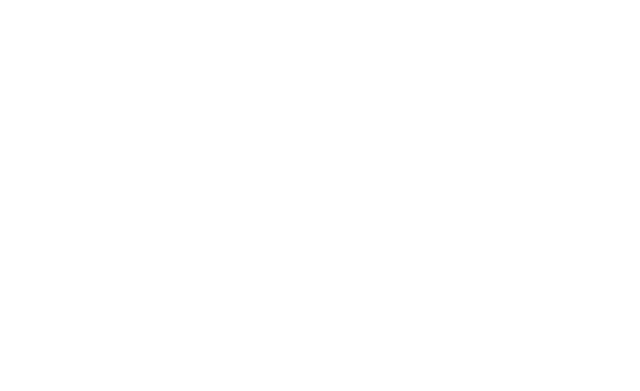
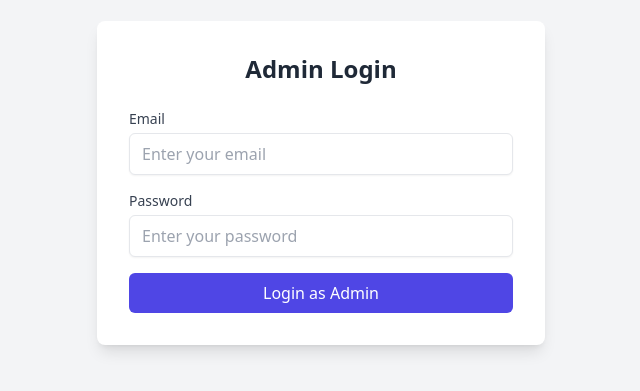
Before and after one commit to ShahzaibShahbaz/smartwear, a React (Create React App) app in the folder front-end/: page /admin-login in a window 1280 px wide. Before the commit this address had no page. Shown: the part 217-608 px from the top of the page, without its empty margins (319-959 px from the left). Built offline with nearby package versions, Linux system fonts and the light colour scheme.

Commit message:
Admin Functionality

```diff
--- a/front-end/src/App.js
+++ b/front-end/src/App.js
@@ -10,6 +10,9 @@
 import ProductPage from "./pages/ProductPage";
 import PlaceOrder from "./pages/PlaceOrder";
 import Wishlist from './pages/Wishlist';
+import AdminLogin from "./pages/AdminLogin";
+import AdminDashboard from "./pages/AdminDashboard.jsx";
+import ProtectedRoute from "./components/ProtectedRoute";
 
 function App() {
   return (
@@ -27,6 +30,10 @@
         <Route path="/chatbot" element={<Chatbot />} />
         <Route path="/placeorder" element={<PlaceOrder />} />
         <Route path="/wishlist" element={<Wishlist />} />
+        <Route path="/admin-login" element={<AdminLogin />} />
+        <Route element={<ProtectedRoute />}>
+          <Route path="/admin-dashboard" element={<AdminDashboard />} />
+        </Route>
       </Routes>
     </div>
   );
--- /dev/null
+++ b/front-end/src/components/ProtectedRoute.jsx
@@ -0,0 +1,11 @@
+import React from "react";
+import { Navigate, Outlet } from "react-router-dom";
+
+const ProtectedRoute = () => {
+  const token = localStorage.getItem("admin_token");
+
+  // Check if the token exists, otherwise redirect to login
+  return token ? <Outlet /> : <Navigate to="/admin-login" replace />;
+};
+
+export default ProtectedRoute;
--- /dev/null
+++ b/front-end/src/pages/AdminDashboard.jsx
@@ -0,0 +1,88 @@
+import React from "react";
+import { useNavigate } from "react-router-dom";
+import { useDispatch } from "react-redux";
+import { logout } from "../store/authSlice"; // Import the action
+
+function AdminDashboard() {
+  const navigate = useNavigate();
+  const dispatch = useDispatch();
+
+  const handleAdminLogout = () => {
+    dispatch(logout()); // Dispatch adminLogout action
+    navigate("/admin-login"); // Redirect to admin login page
+  };
+  return (
+    <div className="min-h-screen bg-gray-100 flex flex-col">
+      <nav className="bg-gray-800 text-white py-4 px-6 flex justify-between items-center">
+        <h1 className="text-2xl font-bold">Admin Dashboard</h1>
+        <button
+          onClick={handleAdminLogout}
+          className="bg-red-500 hover:bg-red-600 text-white px-4 py-2 rounded transition duration-300"
+        >
+          Sign Out
+        </button>
+      </nav>
+
+      {/* Dashboard Content */}
+      <div className="flex-grow flex flex-col items-center justify-center px-4">
+        {/* Welcome Message */}
+        <h1 className="text-2xl font-bold text-gray-800 mt-8 ml-8">
+          Welcome to Admin Dashboard!
+        </h1>
+
+        {/* Cards Section */}
+        <div className="grid grid-cols-1 md:grid-cols-2 lg:grid-cols-3 gap-6 w-full max-w-5xl mt-12">
+          {/* Add Product Card */}
+          <div className="bg-white p-6 rounded-lg shadow-lg hover:shadow-2xl transition duration-300">
+            <h2 className="text-xl font-semibold mb-4 text-gray-700">
+              Add Products
+            </h2>
+            <p className="text-gray-600 mb-4">
+              Add new products to your store and update the catalog.
+            </p>
+            <button
+              className="w-full py-2 bg-blue-600 text-white rounded hover:bg-blue-700 transition duration-300"
+              disabled
+            >
+              Go to Add Products
+            </button>
+          </div>
+
+          {/* Approve/Disapprove Products Card */}
+          <div className="bg-white p-6 rounded-lg shadow-lg hover:shadow-2xl transition duration-300">
+            <h2 className="text-xl font-semibold mb-4 text-gray-700">
+              Approve/Disapprove Products
+            </h2>
+            <p className="text-gray-600 mb-4">
+              Approve or reject products submitted for listing.
+            </p>
+            <button
+              className="w-full py-2 bg-green-600 text-white rounded hover:bg-green-700 transition duration-300"
+              disabled
+            >
+              Go to Product Approvals
+            </button>
+          </div>
+
+          {/* Manipulate Users Card */}
+          <div className="bg-white p-6 rounded-lg shadow-lg hover:shadow-2xl transition duration-300">
+            <h2 className="text-xl font-semibold mb-4 text-gray-700">
+              Manipulate Users
+            </h2>
+            <p className="text-gray-600 mb-4">
+              Manage user roles, ban users, or reset user data.
+            </p>
+            <button
+              className="w-full py-2 bg-red-600 text-white rounded hover:bg-red-700 transition duration-300"
+              disabled
+            >
+              Go to User Management
+            </button>
+          </div>
+        </div>
+      </div>
+    </div>
+  );
+}
+
+export default AdminDashboard;
--- /dev/null
+++ b/front-end/src/pages/AdminLogin.jsx
@@ -0,0 +1,94 @@
+import React, { useState } from "react";
+import axios from "axios";
+import { useSelector } from "react-redux";
+import { useNavigate } from "react-router-dom";
+
+
+function AdminLogin() {
+  const [email, setEmail] = useState("");
+  const [password, setPassword] = useState("");
+  const [error, setError] = useState("");
+  const navigate = useNavigate();
+
+  const handleLogin = async (e) => {
+    e.preventDefault();
+    setError("");
+    try {
+      const formData = new URLSearchParams();
+      formData.append("username", email);
+      formData.append("password", password);
+
+      const response = await axios.post(
+        "http://localhost:8000/users/admin/login",
+        formData,
+        {
+          headers: { "Content-Type": "application/x-www-form-urlencoded" },
+        }
+      );
+
+      localStorage.setItem("admin_token", response.data.access_token);
+      console.log("Token saved:", localStorage.getItem("admin_token"));
+
+      navigate("/admin-dashboard");
+    } catch (err) {
+      setError("Invalid credentials or access denied.");
+    }
+  };
+
+  return (
+    <div className="flex items-center justify-center min-h-screen bg-gray-100">
+      <div className="w-full max-w-md bg-white rounded-lg shadow-lg p-8">
+        <h1 className="text-2xl font-semibold text-center mb-6 text-gray-800">
+          Admin Login
+        </h1>
+        {error && (
+          <p className="text-red-500 text-sm text-center mb-4">{error}</p>
+        )}
+        <form onSubmit={handleLogin} className="space-y-4">
+          <div>
+            <label
+              htmlFor="email"
+              className="block text-sm font-medium text-gray-700"
+            >
+              Email
+            </label>
+            <input
+              id="email"
+              type="email"
+              placeholder="Enter your email"
+              value={email}
+              onChange={(e) => setEmail(e.target.value)}
+              className="mt-1 block w-full px-3 py-2 border rounded-md text-gray-700 focus:ring focus:ring-indigo-300 focus:outline-none shadow-sm"
+            />
+          </div>
+
+          <div>
+            <label
+              htmlFor="password"
+              className="block text-sm font-medium text-gray-700"
+            >
+              Password
+            </label>
+            <input
+              id="password"
+              type="password"
+              placeholder="Enter your password"
+              value={password}
+              onChange={(e) => setPassword(e.target.value)}
+              className="mt-1 block w-full px-3 py-2 border rounded-md text-gray-700 focus:ring focus:ring-indigo-300 focus:outline-none shadow-sm"
+            />
+          </div>
+
+          <button
+            type="submit"
+            className="w-full bg-indigo-600 text-white py-2 rounded-md hover:bg-indigo-700 transition duration-300"
+          >
+            Login as Admin
+          </button>
+        </form>
+      </div>
+    </div>
+  );
+}
+
+export default AdminLogin;
--- a/front-end/src/pages/SignUp.jsx
+++ b/front-end/src/pages/SignUp.jsx
@@ -157,6 +157,14 @@
                   Already have an account? Click here to <b>login</b>
                 </a>
               </div>
+              <div className="mt-4 text-center">
+                <button
+                  onClick={() => navigate("/admin-login")}
+                  className="text-sm text-white underline"
+                >
+                  Admin? Click here to log in
+                </button>
+              </div>
             </form>
           </div>
         </div>
```
